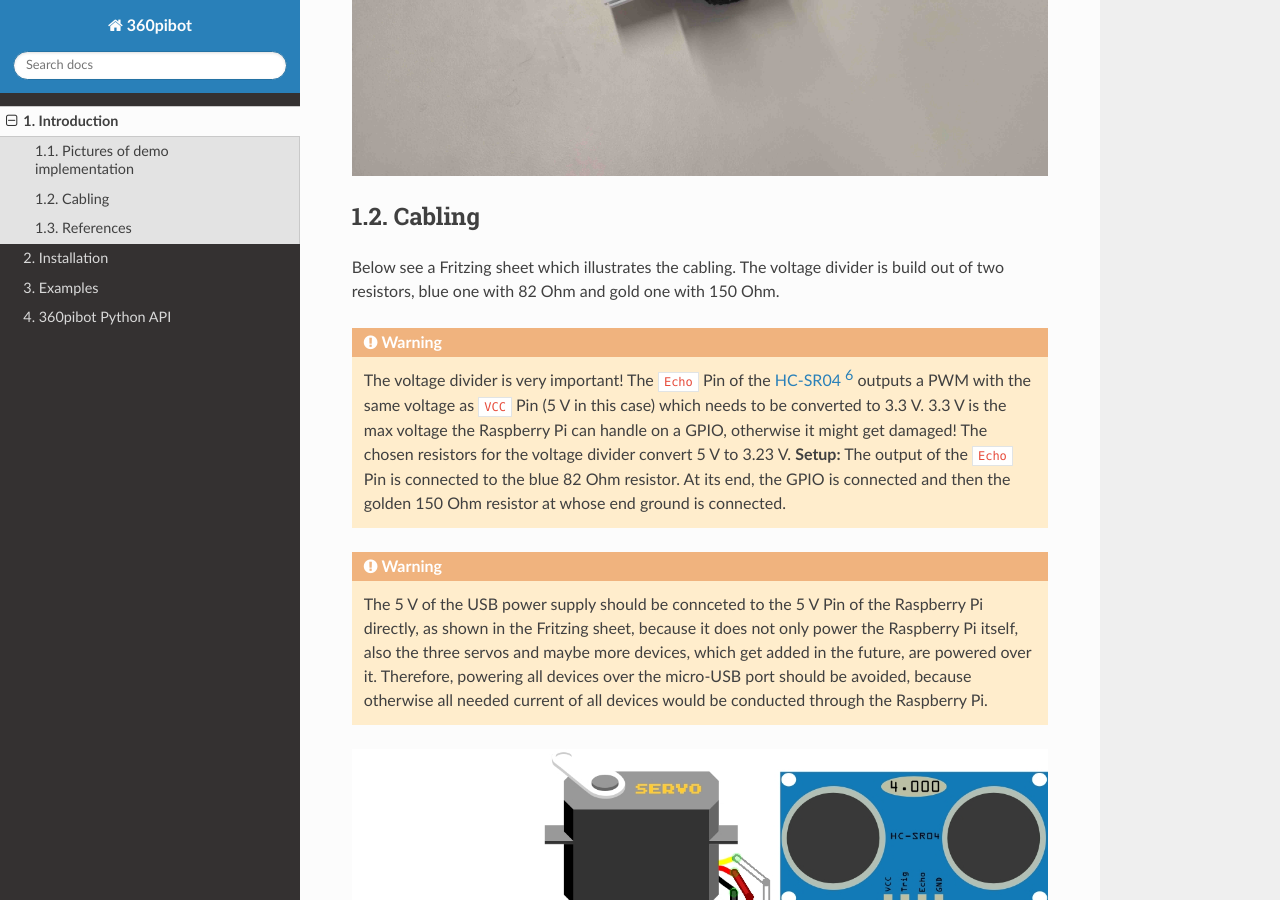
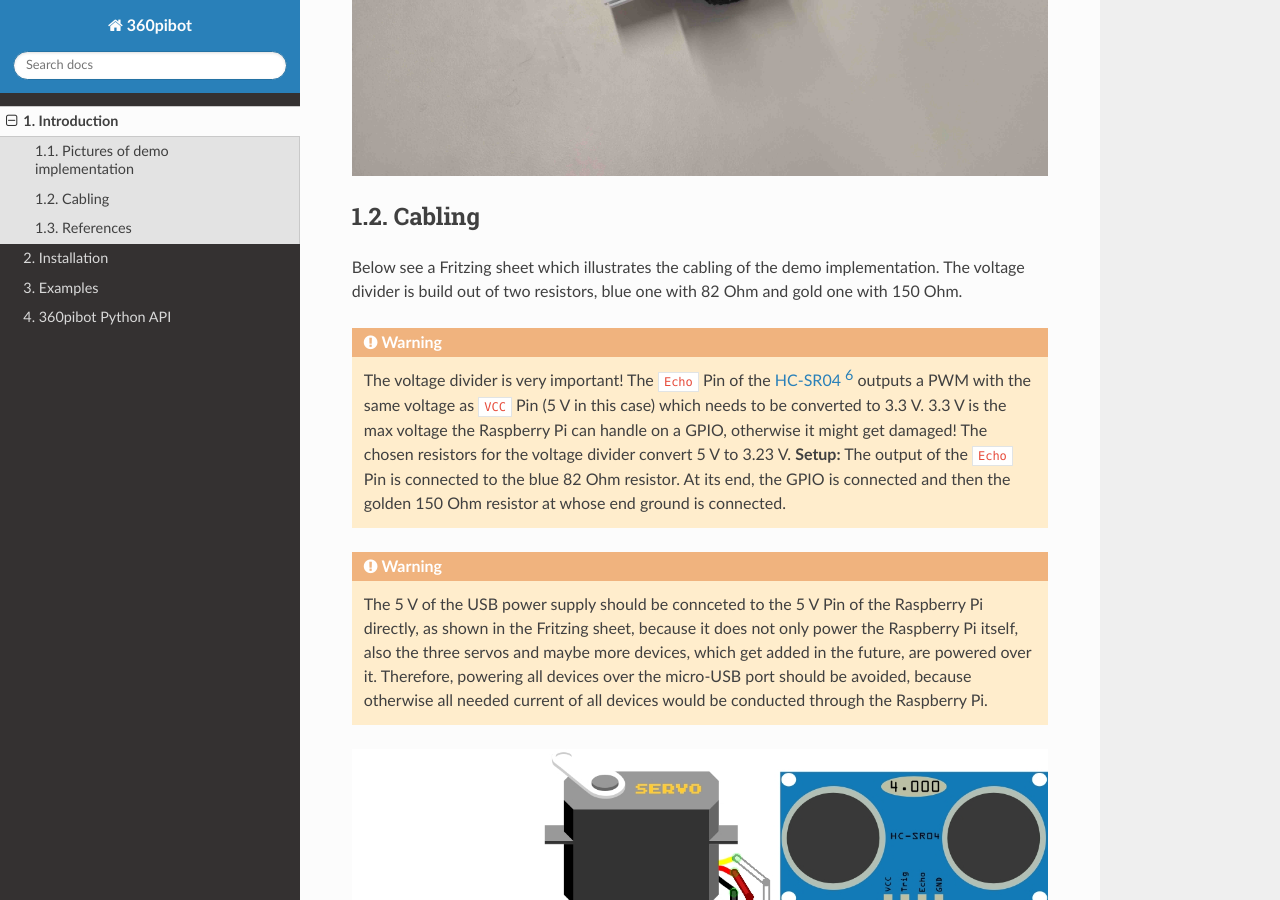
Before and after one commit to choeffer/360pibot, a Sphinx documentation site: the page built from docs/intro.rst, in a window 1280 px wide and 900 px high, scrolled down 3972 px. Built offline with Sphinx 7.4.7 and the Read the Docs theme 2.0.0, drawn with Linux system fonts in a browser that asks for light colours.

Commit message:
typos and modified sentence

```diff
--- a/docs/intro.rst
+++ b/docs/intro.rst
@@ -73,8 +73,9 @@ View from top, including the local coordinate system of the demo implementation.
 Cabling
 -------
 
-Below see a Fritzing sheet which illustrates the cabling. The voltage divider is
-build out of two resistors, blue one with 82 Ohm and gold one with 150 Ohm.
+Below see a Fritzing sheet which illustrates the cabling of the demo implementation.
+The voltage divider is build out of two resistors, blue one with 82 Ohm and gold
+one with 150 Ohm.
 
 .. warning::
 
```
